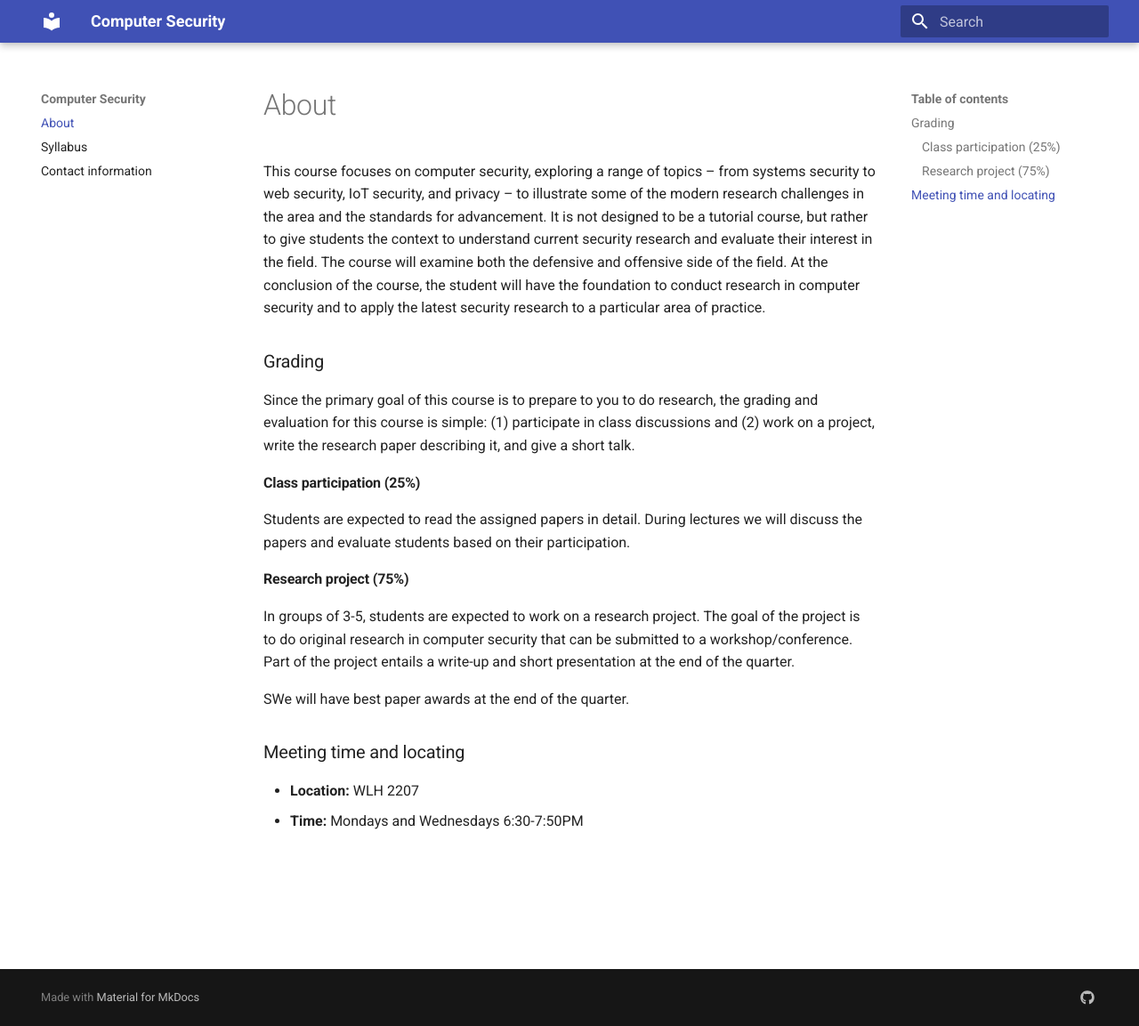
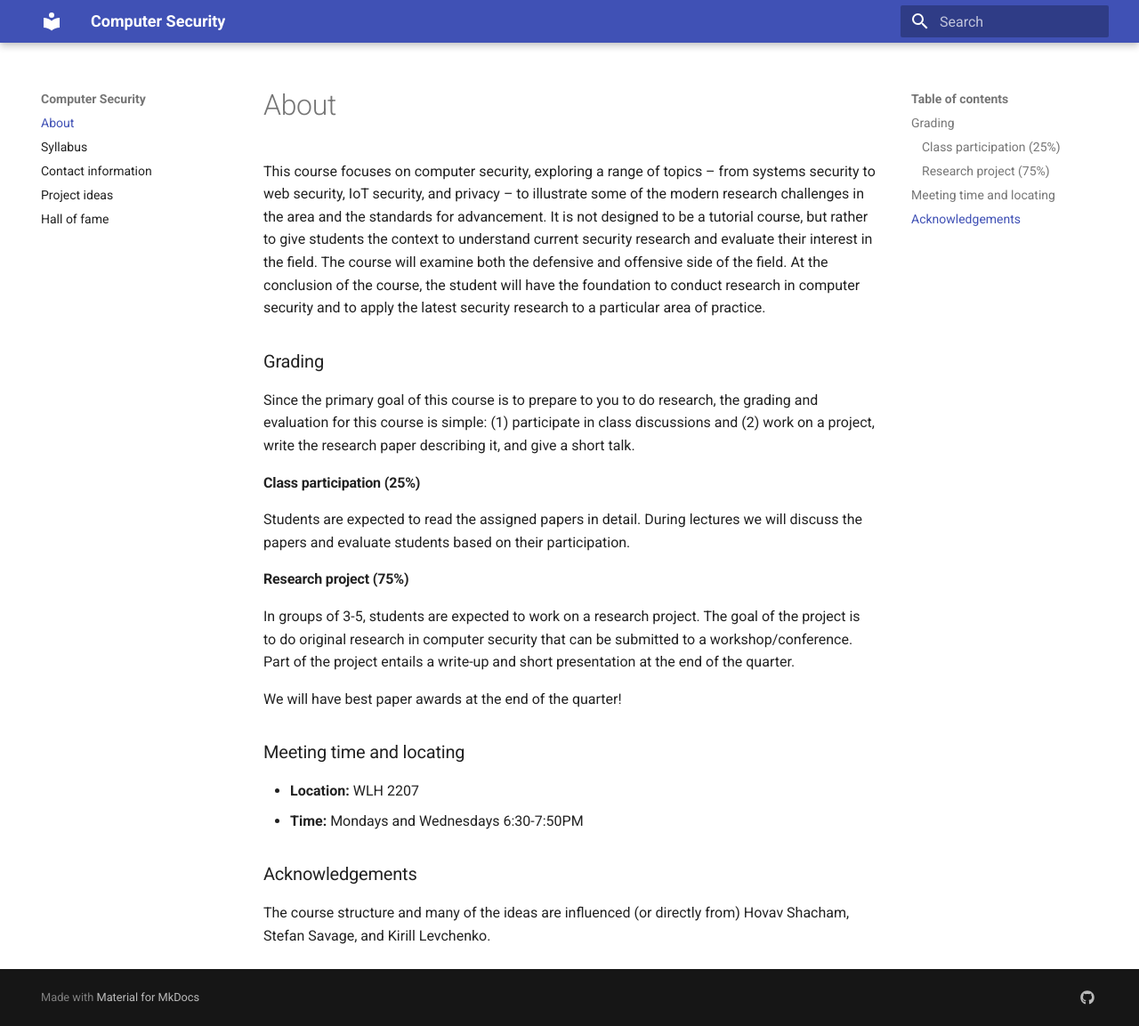
Before and after one commit to PLSysSec/cse227-fall18, an MkDocs documentation site: the page built from docs/index.md, in a window 1280 px wide and 1153 px high. Shown: the whole window at 89% size. Built offline with MkDocs 1.6.1 and Material for MkDocs 9.7.7, drawn with Linux system fonts in a browser that asks for light colours; old or Windows-style settings are respelled for this version of MkDocs.

Commit message:
ideas + hof

```diff
--- a/docs/index.md
+++ b/docs/index.md
@@ -27,9 +27,14 @@ goal of the project is to do original research in computer security that can be
 submitted to a workshop/conference. Part of the project entails a write-up and
 short presentation at the end of the quarter.
 
-SWe will have best paper awards at the end of the quarter.
+We will have best paper awards at the end of the quarter!
 
 ### Meeting time and locating
 
 - **Location:** WLH 2207
 - **Time:** Mondays and Wednesdays 6:30-7:50PM
+
+### Acknowledgements
+
+The course structure and many of the ideas are influenced (or directly from)
+Hovav Shacham, Stefan Savage, and Kirill Levchenko.
--- a/mkdocs.yml
+++ b/mkdocs.yml
@@ -30,3 +30,5 @@ pages:
   - About: index.md
   - Syllabus: syllabus.md
   - Contact information: contact.md
+  - Project ideas: ideas.md
+  - Hall of fame: fame.md
```
Also changed, not shown: docs/fame.md (added, +18 -0 lines), docs/ideas.md (added, +45 -0 lines), docs/syllabus.md (+5 -2 lines), site/404.html, site/contact/index.html, site/index.html, site/search/search_index.json, site/sitemap.xml, site/syllabus/index.html, 1 other file.
